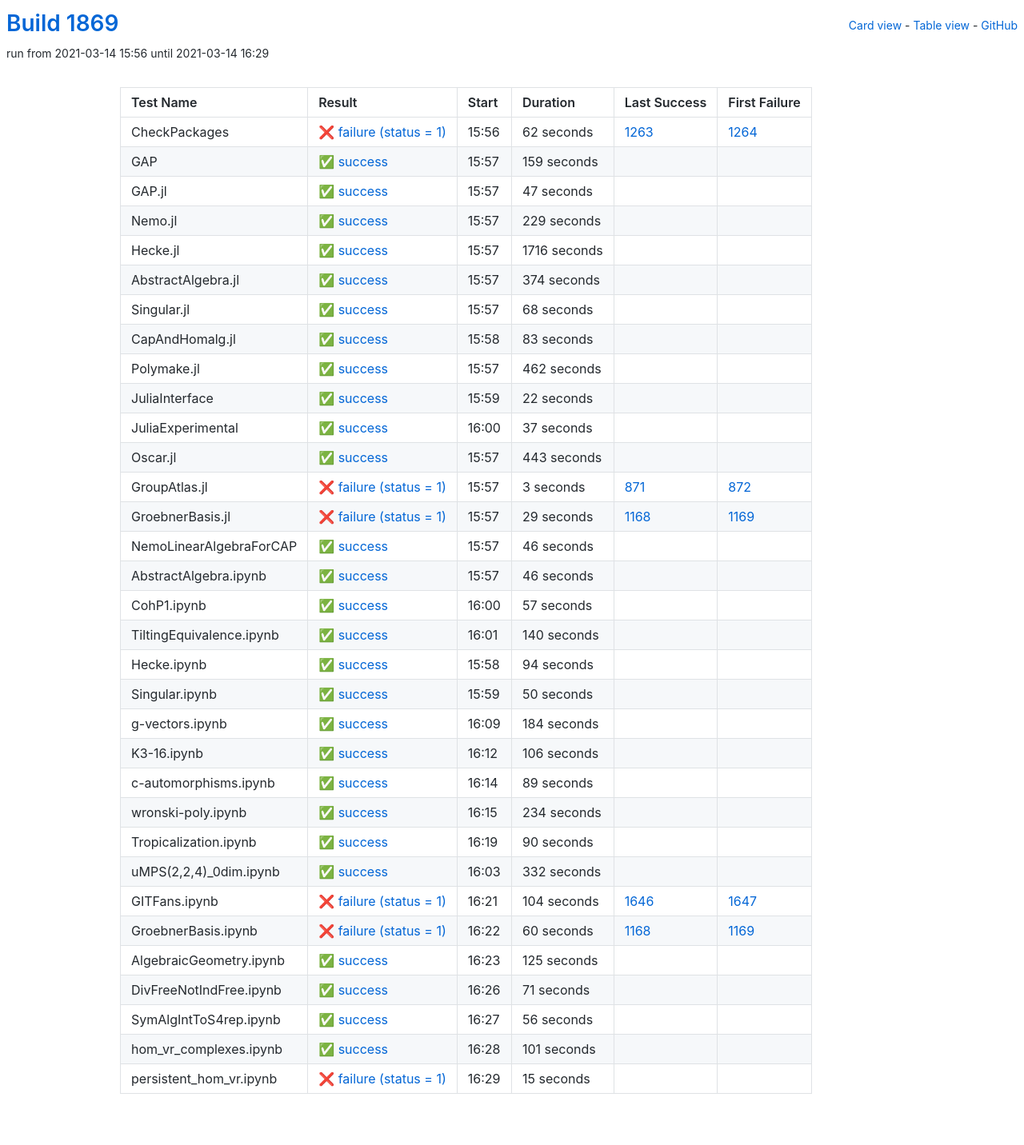
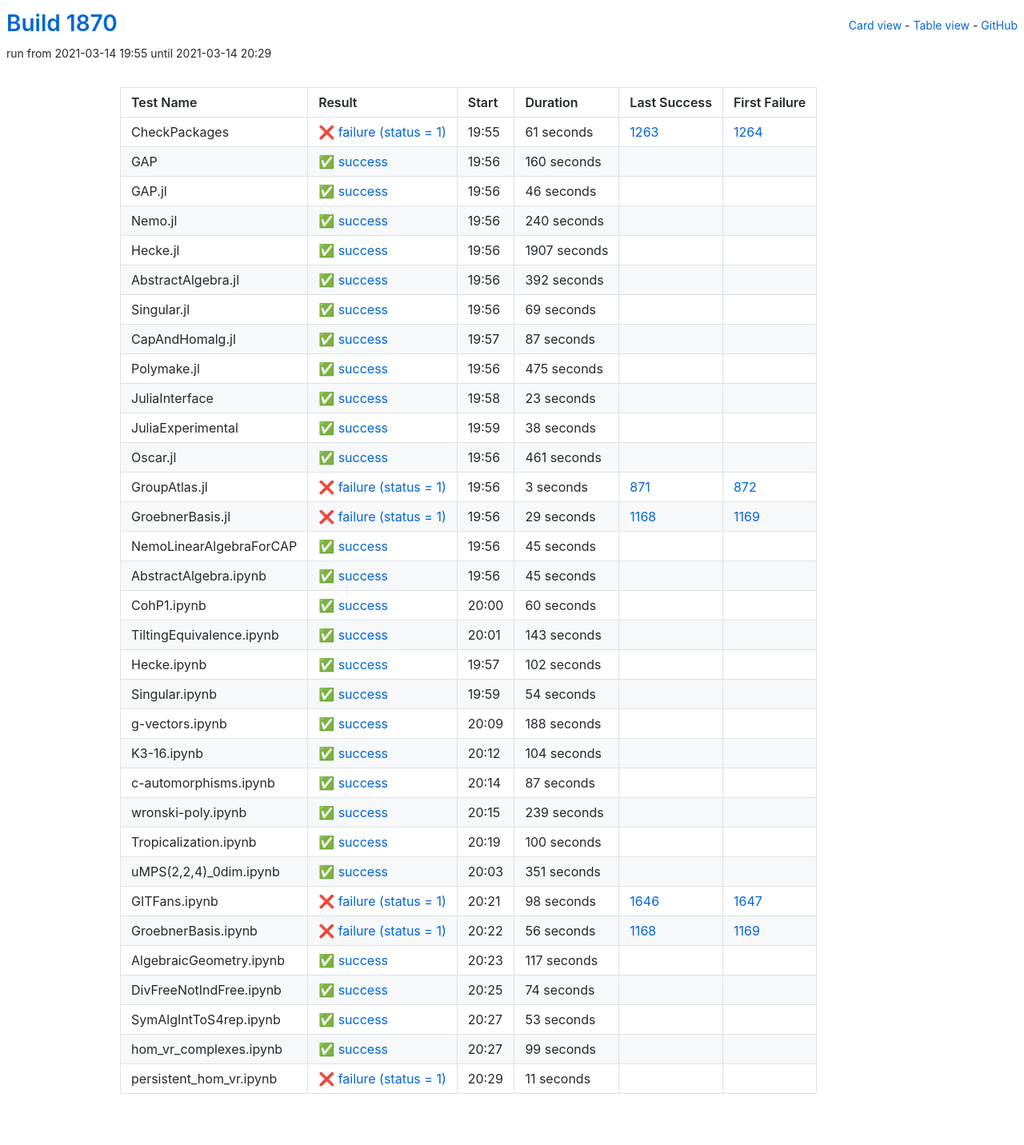
Before and after one commit to oscar-system/oscar-ci-status-stable, a Jekyll site: the page built from table.html, in a window 1280 px wide. Shown: the whole page at 80% size. Built offline with Jekyll 4.4.1, drawn with Linux system fonts in a browser that asks for light colours.

Commit message:
Build #1870

```diff
--- a/_data/ci.yml
+++ b/_data/ci.yml
@@ -1,6 +1,6 @@
 ---
-build: 1869
-build_url: https://oscarci.mathematik.uni-kl.de/job/oscar-stable/1869/
+build: 1870
+build_url: https://oscarci.mathematik.uni-kl.de/job/oscar-stable/1870/
 job: oscar-stable
 organization: oscar-system
 repo: oscar-ci-status-stable
@@ -8,152 +8,152 @@ repourl: https://github.com/oscar-system/oscar-ci-status-stable
 tests:
 - name: CheckPackages
   id: checkpackages
-  log: https://oscarci.mathematik.uni-kl.de/job/oscar-stable/1869/artifact/logs/build-1869/CheckPackages.log
-  start: 2021-03-14 15:56
+  log: https://oscarci.mathematik.uni-kl.de/job/oscar-stable/1870/artifact/logs/build-1870/CheckPackages.log
+  start: 2021-03-14 19:55
   success: false
   exitcode: 1
   status: failure
-  duration: 62
+  duration: 61
   last_success: 1263
   last_success_url: https://oscarci.mathematik.uni-kl.de/job/oscar-stable/1263/
   first_failure: 1264
   first_failure_url: https://oscarci.mathematik.uni-kl.de/job/oscar-stable/1264/
 - name: GAP
   id: gap
-  log: https://oscarci.mathematik.uni-kl.de/job/oscar-stable/1869/artifact/logs/build-1869/GAP.log
-  start: 2021-03-14 15:57
+  log: https://oscarci.mathematik.uni-kl.de/job/oscar-stable/1870/artifact/logs/build-1870/GAP.log
+  start: 2021-03-14 19:56
   success: true
   exitcode: 0
   status: success
-  duration: 159
+  duration: 160
   last_success: false
   last_success_url:
   first_failure: false
   first_failure_url:
 - name: GAP.jl
   id: gap-jl
-  log: https://oscarci.mathematik.uni-kl.de/job/oscar-stable/1869/artifact/logs/build-1869/GAP.jl.log
-  start: 2021-03-14 15:57
+  log: https://oscarci.mathematik.uni-kl.de/job/oscar-stable/1870/artifact/logs/build-1870/GAP.jl.log
+  start: 2021-03-14 19:56
   success: true
   exitcode: 0
   status: success
-  duration: 47
+  duration: 46
   last_success: false
   last_success_url:
   first_failure: false
   first_failure_url:
 - name: Nemo.jl
   id: nemo-jl
-  log: https://oscarci.mathematik.uni-kl.de/job/oscar-stable/1869/artifact/logs/build-1869/Nemo.jl.log
-  start: 2021-03-14 15:57
+  log: https://oscarci.mathematik.uni-kl.de/job/oscar-stable/1870/artifact/logs/build-1870/Nemo.jl.log
+  start: 2021-03-14 19:56
   success: true
   exitcode: 0
   status: success
-  duration: 229
+  duration: 240
   last_success: false
   last_success_url:
   first_failure: false
   first_failure_url:
 - name: Hecke.jl
   id: hecke-jl
-  log: https://oscarci.mathematik.uni-kl.de/job/oscar-stable/1869/artifact/logs/build-1869/Hecke.jl.log
-  start: 2021-03-14 15:57
+  log: https://oscarci.mathematik.uni-kl.de/job/oscar-stable/1870/artifact/logs/build-1870/Hecke.jl.log
+  start: 2021-03-14 19:56
   success: true
   exitcode: 0
   status: success
-  duration: 1716
+  duration: 1907
   last_success: false
   last_success_url:
   first_failure: false
   first_failure_url:
 - name: AbstractAlgebra.jl
   id: abstractalgebra-jl
-  log: https://oscarci.mathematik.uni-kl.de/job/oscar-stable/1869/artifact/logs/build-1869/AbstractAlgebra.jl.log
-  start: 2021-03-14 15:57
+  log: https://oscarci.mathematik.uni-kl.de/job/oscar-stable/1870/artifact/logs/build-1870/AbstractAlgebra.jl.log
+  start: 2021-03-14 19:56
   success: true
   exitcode: 0
   status: success
-  duration: 374
+  duration: 392
   last_success: false
   last_success_url:
   first_failure: false
   first_failure_url:
 - name: Singular.jl
   id: singular-jl
-  log: https://oscarci.mathematik.uni-kl.de/job/oscar-stable/1869/artifact/logs/build-1869/Singular.jl.log
-  start: 2021-03-14 15:57
+  log: https://oscarci.mathematik.uni-kl.de/job/oscar-stable/1870/artifact/logs/build-1870/Singular.jl.log
+  start: 2021-03-14 19:56
   success: true
   exitcode: 0
   status: success
-  duration: 68
+  duration: 69
   last_success: false
   last_success_url:
   first_failure: false
   first_failure_url:
 - name: CapAndHomalg.jl
   id: capandhomalg-jl
-  log: https://oscarci.mathematik.uni-kl.de/job/oscar-stable/1869/artifact/logs/build-1869/CapAndHomalg.jl.log
-  start: 2021-03-14 15:58
+  log: https://oscarci.mathematik.uni-kl.de/job/oscar-stable/1870/artifact/logs/build-1870/CapAndHomalg.jl.log
+  start: 2021-03-14 19:57
   success: true
   exitcode: 0
   status: success
-  duration: 83
+  duration: 87
   last_success: false
   last_success_url:
   first_failure: false
   first_failure_url:
 - name: Polymake.jl
   id: polymake-jl
-  log: https://oscarci.mathematik.uni-kl.de/job/oscar-stable/1869/artifact/logs/build-1869/Polymake.jl.log
-  start: 2021-03-14 15:57
+  log: https://oscarci.mathematik.uni-kl.de/job/oscar-stable/1870/artifact/logs/build-1870/Polymake.jl.log
+  start: 2021-03-14 19:56
   success: true
   exitcode: 0
   status: success
-  duration: 462
+  duration: 475
   last_success: false
   last_success_url:
   first_failure: false
   first_failure_url:
 - name: JuliaInterface
   id: juliainterface
-  log: https://oscarci.mathematik.uni-kl.de/job/oscar-stable/1869/artifact/logs/build-1869/JuliaInterface.log
-  start: 2021-03-14 15:59
+  log: https://oscarci.mathematik.uni-kl.de/job/oscar-stable/1870/artifact/logs/build-1870/JuliaInterface.log
+  start: 2021-03-14 19:58
   success: true
   exitcode: 0
   status: success
-  duration: 22
+  duration: 23
   last_success: false
   last_success_url:
   first_failure: false
   first_failure_url:
 - name: JuliaExperimental
   id: juliaexperimental
-  log: https://oscarci.mathematik.uni-kl.de/job/oscar-stable/1869/artifact/logs/build-1869/JuliaExperimental.log
-  start: 2021-03-14 16:00
+  log: https://oscarci.mathematik.uni-kl.de/job/oscar-stable/1870/artifact/logs/build-1870/JuliaExperimental.log
+  start: 2021-03-14 19:59
   success: true
   exitcode: 0
   status: success
-  duration: 37
+  duration: 38
   last_success: false
   last_success_url:
   first_failure: false
   first_failure_url:
 - name: Oscar.jl
   id: oscar-jl
-  log: https://oscarci.mathematik.uni-kl.de/job/oscar-stable/1869/artifact/logs/build-1869/Oscar.jl.log
-  start: 2021-03-14 15:57
+  log: https://oscarci.mathematik.uni-kl.de/job/oscar-stable/1870/artifact/logs/build-1870/Oscar.jl.log
+  start: 2021-03-14 19:56
   success: true
   exitcode: 0
   status: success
-  duration: 443
+  duration: 461
   last_success: false
   last_success_url:
   first_failure: false
   first_failure_url:
 - name: GroupAtlas.jl
   id: groupatlas-jl
-  log: https://oscarci.mathematik.uni-kl.de/job/oscar-stable/1869/artifact/logs/build-1869/GroupAtlas.jl.log
-  start: 2021-03-14 15:57
+  log: https://oscarci.mathematik.uni-kl.de/job/oscar-stable/1870/artifact/logs/build-1870/GroupAtlas.jl.log
+  start: 2021-03-14 19:56
   success: false
   exitcode: 1
   status: failure
@@ -164,8 +164,8 @@ tests:
   first_failure_url: https://oscarci.mathematik.uni-kl.de/job/oscar-stable/872/
 - name: GroebnerBasis.jl
   id: groebnerbasis-jl
-  log: https://oscarci.mathematik.uni-kl.de/job/oscar-stable/1869/artifact/logs/build-1869/GroebnerBasis.jl.log
-  start: 2021-03-14 15:57
+  log: https://oscarci.mathematik.uni-kl.de/job/oscar-stable/1870/artifact/logs/build-1870/GroebnerBasis.jl.log
+  start: 2021-03-14 19:56
   success: false
   exitcode: 1
   status: failure
@@ -176,228 +176,228 @@ tests:
   first_failure_url: https://oscarci.mathematik.uni-kl.de/job/oscar-stable/1169/
 - name: NemoLinearAlgebraForCAP
   id: nemolinearalgebraforcap
-  log: https://oscarci.mathematik.uni-kl.de/job/oscar-stable/1869/artifact/logs/build-1869/NemoLinearAlgebraForCAP.log
-  start: 2021-03-14 15:57
+  log: https://oscarci.mathematik.uni-kl.de/job/oscar-stable/1870/artifact/logs/build-1870/NemoLinearAlgebraForCAP.log
+  start: 2021-03-14 19:56
   success: true
   exitcode: 0
   status: success
-  duration: 46
+  duration: 45
   last_success: false
   last_success_url:
   first_failure: false
   first_failure_url:
 - name: AbstractAlgebra.ipynb
   id: abstractalgebra-ipynb
-  log: https://oscarci.mathematik.uni-kl.de/job/oscar-stable/1869/artifact/logs/build-1869/AbstractAlgebra.ipynb.log
-  start: 2021-03-14 15:57
+  log: https://oscarci.mathematik.uni-kl.de/job/oscar-stable/1870/artifact/logs/build-1870/AbstractAlgebra.ipynb.log
+  start: 2021-03-14 19:56
   success: true
   exitcode: 0
   status: success
-  duration: 46
+  duration: 45
   last_success: false
   last_success_url:
   first_failure: false
   first_failure_url:
 - name: CohP1.ipynb
   id: cohp1-ipynb
-  log: https://oscarci.mathematik.uni-kl.de/job/oscar-stable/1869/artifact/logs/build-1869/CohP1.ipynb.log
-  start: 2021-03-14 16:00
+  log: https://oscarci.mathematik.uni-kl.de/job/oscar-stable/1870/artifact/logs/build-1870/CohP1.ipynb.log
+  start: 2021-03-14 20:00
   success: true
   exitcode: 0
   status: success
-  duration: 57
+  duration: 60
   last_success: false
   last_success_url:
   first_failure: false
   first_failure_url:
 - name: TiltingEquivalence.ipynb
   id: tiltingequivalence-ipynb
-  log: https://oscarci.mathematik.uni-kl.de/job/oscar-stable/1869/artifact/logs/build-1869/TiltingEquivalence.ipynb.log
-  start: 2021-03-14 16:01
+  log: https://oscarci.mathematik.uni-kl.de/job/oscar-stable/1870/artifact/logs/build-1870/TiltingEquivalence.ipynb.log
+  start: 2021-03-14 20:01
   success: true
   exitcode: 0
   status: success
-  duration: 140
+  duration: 143
   last_success: false
   last_success_url:
   first_failure: false
   first_failure_url:
 - name: Hecke.ipynb
   id: hecke-ipynb
-  log: https://oscarci.mathematik.uni-kl.de/job/oscar-stable/1869/artifact/logs/build-1869/Hecke.ipynb.log
-  start: 2021-03-14 15:58
+  log: https://oscarci.mathematik.uni-kl.de/job/oscar-stable/1870/artifact/logs/build-1870/Hecke.ipynb.log
+  start: 2021-03-14 19:57
   success: true
   exitcode: 0
   status: success
-  duration: 94
+  duration: 102
   last_success: false
   last_success_url:
   first_failure: false
   first_failure_url:
 - name: Singular.ipynb
   id: singular-ipynb
-  log: https://oscarci.mathematik.uni-kl.de/job/oscar-stable/1869/artifact/logs/build-1869/Singular.ipynb.log
-  start: 2021-03-14 15:59
+  log: https://oscarci.mathematik.uni-kl.de/job/oscar-stable/1870/artifact/logs/build-1870/Singular.ipynb.log
+  start: 2021-03-14 19:59
   success: true
   exitcode: 0
   status: success
-  duration: 50
+  duration: 54
   last_success: false
   last_success_url:
   first_failure: false
   first_failure_url:
 - name: g-vectors.ipynb
   id: g-vectors-ipynb
-  log: https://oscarci.mathematik.uni-kl.de/job/oscar-stable/1869/artifact/logs/build-1869/g-vectors.ipynb.log
-  start: 2021-03-14 16:09
+  log: https://oscarci.mathematik.uni-kl.de/job/oscar-stable/1870/artifact/logs/build-1870/g-vectors.ipynb.log
+  start: 2021-03-14 20:09
   success: true
   exitcode: 0
   status: success
-  duration: 184
+  duration: 188
   last_success: false
   last_success_url:
   first_failure: false
   first_failure_url:
 - name: K3-16.ipynb
   id: k3-16-ipynb
-  log: https://oscarci.mathematik.uni-kl.de/job/oscar-stable/1869/artifact/logs/build-1869/K3-16.ipynb.log
-  start: 2021-03-14 16:12
+  log: https://oscarci.mathematik.uni-kl.de/job/oscar-stable/1870/artifact/logs/build-1870/K3-16.ipynb.log
+  start: 2021-03-14 20:12
   success: true
   exitcode: 0
   status: success
-  duration: 106
+  duration: 104
   last_success: false
   last_success_url:
   first_failure: false
   first_failure_url:
 - name: c-automorphisms.ipynb
   id: c-automorphisms-ipynb
-  log: https://oscarci.mathematik.uni-kl.de/job/oscar-stable/1869/artifact/logs/build-1869/c-automorphisms.ipynb.log
-  start: 2021-03-14 16:14
+  log: https://oscarci.mathematik.uni-kl.de/job/oscar-stable/1870/artifact/logs/build-1870/c-automorphisms.ipynb.log
+  start: 2021-03-14 20:14
   success: true
   exitcode: 0
   status: success
-  duration: 89
+  duration: 87
   last_success: false
   last_success_url:
   first_failure: false
   first_failure_url:
 - name: wronski-poly.ipynb
   id: wronski-poly-ipynb
-  log: https://oscarci.mathematik.uni-kl.de/job/oscar-stable/1869/artifact/logs/build-1869/wronski-poly.ipynb.log
-  start: 2021-03-14 16:15
+  log: https://oscarci.mathematik.uni-kl.de/job/oscar-stable/1870/artifact/logs/build-1870/wronski-poly.ipynb.log
+  start: 2021-03-14 20:15
   success: true
   exitcode: 0
   status: success
-  duration: 234
+  duration: 239
   last_success: false
   last_success_url:
   first_failure: false
   first_failure_url:
 - name: Tropicalization.ipynb
   id: tropicalization-ipynb
-  log: https://oscarci.mathematik.uni-kl.de/job/oscar-stable/1869/artifact/logs/build-1869/Tropicalization.ipynb.log
-  start: 2021-03-14 16:19
+  log: https://oscarci.mathematik.uni-kl.de/job/oscar-stable/1870/artifact/logs/build-1870/Tropicalization.ipynb.log
+  start: 2021-03-14 20:19
   success: true
   exitcode: 0
   status: success
-  duration: 90
+  duration: 100
   last_success: false
   last_success_url:
   first_failure: false
   first_failure_url:
 - name: uMPS(2,2,4)_0dim.ipynb
   id: umps-2-2-4-0dim-ipynb
-  log: https://oscarci.mathematik.uni-kl.de/job/oscar-stable/1869/artifact/logs/build-1869/uMPS-2-2-4-_0dim.ipynb.log
-  start: 2021-03-14 16:03
+  log: https://oscarci.mathematik.uni-kl.de/job/oscar-stable/1870/artifact/logs/build-1870/uMPS-2-2-4-_0dim.ipynb.log
+  start: 2021-03-14 20:03
   success: true
   exitcode: 0
   status: success
-  duration: 332
+  duration: 351
   last_success: false
   last_success_url:
   first_failure: false
   first_failure_url:
 - name: GITFans.ipynb
   id: gitfans-ipynb
-  log: https://oscarci.mathematik.uni-kl.de/job/oscar-stable/1869/artifact/logs/build-1869/GITFans.ipynb.log
-  start: 2021-03-14 16:21
+  log: https://oscarci.mathematik.uni-kl.de/job/oscar-stable/1870/artifact/logs/build-1870/GITFans.ipynb.log
+  start: 2021-03-14 20:21
   success: false
   exitcode: 1
   status: failure
-  duration: 104
+  duration: 98
   last_success: 1646
   last_success_url: https://oscarci.mathematik.uni-kl.de/job/oscar-stable/1646/
   first_failure: 1647
   first_failure_url: https://oscarci.mathematik.uni-kl.de/job/oscar-stable/1647/
 - name: GroebnerBasis.ipynb
   id: groebnerbasis-ipynb
-  log: https://oscarci.mathematik.uni-kl.de/job/oscar-stable/1869/artifact/logs/build-1869/GroebnerBasis.ipynb.log
-  start: 2021-03-14 16:22
+  log: https://oscarci.mathematik.uni-kl.de/job/oscar-stable/1870/artifact/logs/build-1870/GroebnerBasis.ipynb.log
+  start: 2021-03-14 20:22
   success: false
   exitcode: 1
   status: failure
-  duration: 60
+  duration: 56
   last_success: 1168
   last_success_url: https://oscarci.mathematik.uni-kl.de/job/oscar-stable/1168/
   first_failure: 1169
   first_failure_url: https://oscarci.mathematik.uni-kl.de/job/oscar-stable/1169/
 - name: AlgebraicGeometry.ipynb
   id: algebraicgeometry-ipynb
-  log: https://oscarci.mathematik.uni-kl.de/job/oscar-stable/1869/artifact/logs/build-1869/AlgebraicGeometry.ipynb.log
-  start: 2021-03-14 16:23
+  log: https://oscarci.mathematik.uni-kl.de/job/oscar-stable/1870/artifact/logs/build-1870/AlgebraicGeometry.ipynb.log
+  start: 2021-03-14 20:23
   success: true
   exitcode: 0
   status: success
-  duration: 125
+  duration: 117
   last_success: false
   last_success_url:
   first_failure: false
   first_failure_url:
 - name: DivFreeNotIndFree.ipynb
   id: divfreenotindfree-ipynb
-  log: https://oscarci.mathematik.uni-kl.de/job/oscar-stable/1869/artifact/logs/build-1869/DivFreeNotIndFree.ipynb.log
-  start: 2021-03-14 16:26
+  log: https://oscarci.mathematik.uni-kl.de/job/oscar-stable/1870/artifact/logs/build-1870/DivFreeNotIndFree.ipynb.log
+  start: 2021-03-14 20:25
   success: true
   exitcode: 0
   status: success
-  duration: 71
+  duration: 74
   last_success: false
   last_success_url:
   first_failure: false
   first_failure_url:
 - name: SymAlgIntToS4rep.ipynb
   id: symalginttos4rep-ipynb
-  log: https://oscarci.mathematik.uni-kl.de/job/oscar-stable/1869/artifact/logs/build-1869/SymAlgIntToS4rep.ipynb.log
-  start: 2021-03-14 16:27
+  log: https://oscarci.mathematik.uni-kl.de/job/oscar-stable/1870/artifact/logs/build-1870/SymAlgIntToS4rep.ipynb.log
+  start: 2021-03-14 20:27
   success: true
   exitcode: 0
   status: success
-  duration: 56
+  duration: 53
   last_success: false
   last_success_url:
   first_failure: false
   first_failure_url:
 - name: hom_vr_complexes.ipynb
   id: hom-vr-complexes-ipynb
-  log: https://oscarci.mathematik.uni-kl.de/job/oscar-stable/1869/artifact/logs/build-1869/hom_vr_complexes.ipynb.log
-  start: 2021-03-14 16:28
+  log: https://oscarci.mathematik.uni-kl.de/job/oscar-stable/1870/artifact/logs/build-1870/hom_vr_complexes.ipynb.log
+  start: 2021-03-14 20:27
   success: true
   exitcode: 0
   status: success
-  duration: 101
+  duration: 99
   last_success: false
   last_success_url:
   first_failure: false
   first_failure_url:
 - name: persistent_hom_vr.ipynb
   id: persistent-hom-vr-ipynb
-  log: https://oscarci.mathematik.uni-kl.de/job/oscar-stable/1869/artifact/logs/build-1869/persistent_hom_vr.ipynb.log
-  start: 2021-03-14 16:29
+  log: https://oscarci.mathematik.uni-kl.de/job/oscar-stable/1870/artifact/logs/build-1870/persistent_hom_vr.ipynb.log
+  start: 2021-03-14 20:29
   success: false
   exitcode: 1
   status: failure
-  duration: 15
+  duration: 11
   last_success: false
   last_success_url:
   first_failure: false
```
Also changed, not shown: README.md.
